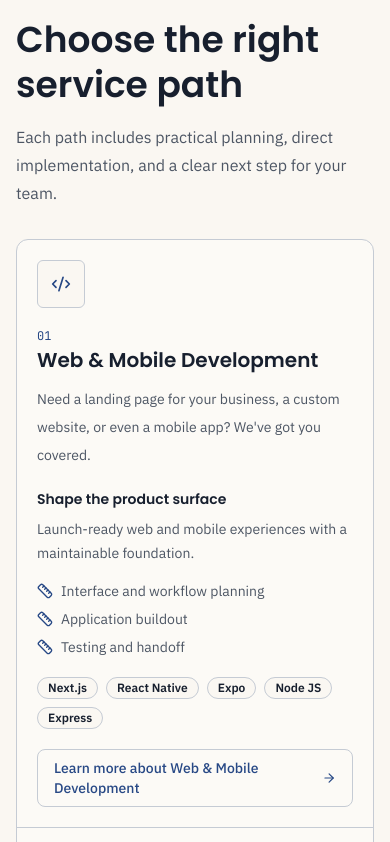
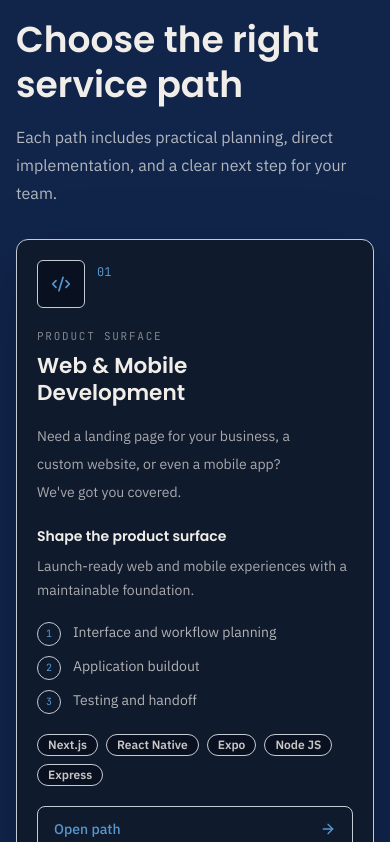
Before and after one commit to NoahJenkins/ark-builder-labs-site, a Next.js app: page /services in a window 390 px wide. Shown: the part 1582-2424 px from the top of the page. Built offline with nearby package versions, Linux system fonts and the light colour scheme.

Commit message:
Fix mobile layout of services section

```diff
--- a/src/components/pages/services-page.tsx
+++ b/src/components/pages/services-page.tsx
@@ -14,7 +14,6 @@ import {
   Code2,
   Compass,
   MessageCircle,
-  Ruler,
 } from "lucide-react"
 
 const iconMap = {
@@ -28,16 +27,19 @@ const serviceNotes = {
     line: "Shape the product surface",
     outcome: "Launch-ready web and mobile experiences with a maintainable foundation.",
     plan: ["Interface and workflow planning", "Application buildout", "Testing and handoff"],
+    measure: "Product surface",
   },
   "cloud-engineering": {
     line: "Make the system reliable",
     outcome: "Infrastructure, deployment, and operations work that helps software hold up under use.",
     plan: ["Architecture review", "Secure deployment path", "Monitoring and cost visibility"],
+    measure: "Operating posture",
   },
   "ai-consulting": {
     line: "Automate with judgment",
     outcome: "AI workflows and agents designed around real business steps, review, and measurement.",
     plan: ["Workflow mapping", "Agent and integration design", "Evaluation and iteration"],
+    measure: "Workflow leverage",
   },
 } as const
 
@@ -174,23 +176,43 @@ export function ServicesPageContent() {
         </div>
       </section>
 
-      <section id="service-paths" className="border-b border-border bg-background py-12 md:py-20 lg:py-24">
+      <section id="service-paths" className="relative overflow-hidden border-b border-border bg-[var(--deep-navy)] py-12 text-[oklch(95%_0.008_85)] md:py-20 lg:py-24">
+        <div className="pointer-events-none absolute inset-x-0 -mt-12 h-px bg-[oklch(95%_0.008_85_/_0.16)]" aria-hidden="true" />
         <div className="container mx-auto px-4">
-          <div className="grid gap-8 lg:grid-cols-[0.9fr_1.3fr] lg:items-start">
+          <div className="grid gap-8 lg:grid-cols-[minmax(220px,0.74fr)_minmax(0,1.46fr)] lg:items-start">
             <FadeIn direction="up" className="lg:pl-20">
-              <p className="mb-4 text-xs font-semibold uppercase tracking-[0.22em] text-primary">
+              <p className="mb-4 text-xs font-semibold uppercase tracking-[0.22em] text-[var(--field-amber)]">
                 Existing Services
               </p>
-              <h2 className="max-w-md font-[family-name:var(--font-ledger)] text-4xl font-semibold leading-tight text-foreground md:text-[2.75rem]">
+              <h2 className="max-w-md font-[family-name:var(--font-ledger)] text-4xl font-semibold leading-tight md:text-[2.75rem]">
                 Choose the right service path
               </h2>
-              <p className="mt-4 max-w-lg text-base leading-7 text-muted-foreground md:text-lg md:leading-8">
+              <p className="mt-4 max-w-lg text-base leading-7 text-[oklch(95%_0.008_85_/_0.72)] md:text-lg md:leading-8">
                 Each path includes practical planning, direct implementation, and a clear next step for your team.
               </p>
+              <div className="mt-8 hidden max-w-sm rounded-lg border border-[oklch(95%_0.008_85_/_0.18)] bg-[oklch(95%_0.008_85_/_0.04)] p-4 lg:block">
+                <p className="font-mono text-[11px] uppercase tracking-[0.18em] text-[oklch(95%_0.008_85_/_0.52)]">
+                  Service plan format
+                </p>
+                <div className="mt-4 grid grid-cols-[auto_1fr] gap-x-3 gap-y-3 text-sm text-[oklch(95%_0.008_85_/_0.7)]">
+                  <span className="font-mono text-xs text-[var(--field-amber)]">01</span>
+                  <span>Define the working surface</span>
+                  <span className="font-mono text-xs text-[var(--field-amber)]">02</span>
+                  <span>Build the durable path</span>
+                  <span className="font-mono text-xs text-[var(--field-amber)]">03</span>
+                  <span>Leave the handoff clear</span>
+                </div>
+              </div>
             </FadeIn>
 
             <FadeIn direction="up" delay={0.1}>
-              <div className="overflow-hidden rounded-xl border border-border bg-card">
+              <div className="overflow-hidden rounded-xl border border-[oklch(95%_0.008_85_/_0.2)] bg-[oklch(22%_0.04_262)] shadow-[0_24px_70px_oklch(12%_0.03_262_/_0.28)]">
+                <div className="hidden border-b border-[oklch(95%_0.008_85_/_0.14)] bg-[oklch(95%_0.008_85_/_0.035)] px-5 py-3 font-mono text-[11px] uppercase tracking-[0.16em] text-[oklch(95%_0.008_85_/_0.54)] lg:grid lg:grid-cols-[84px_1fr_1fr_160px]">
+                  <span>Ref</span>
+                  <span>Service</span>
+                  <span>Plan</span>
+                  <span className="text-right">Next</span>
+                </div>
                 {SERVICES.map((service, index) => {
                   const Icon = iconMap[service.icon as keyof typeof iconMap]
                   const note = serviceNotes[service.id as keyof typeof serviceNotes]
@@ -199,53 +221,65 @@ export function ServicesPageContent() {
                     <article
                       key={service.id}
                       aria-label={`${service.title} service path`}
-                      className="grid gap-5 border-b border-border p-5 last:border-b-0 md:grid-cols-[64px_1fr] lg:grid-cols-[64px_minmax(210px,0.9fr)_minmax(250px,1.1fr)_176px] lg:items-start"
+                      className="group relative grid gap-5 border-b border-[oklch(95%_0.008_85_/_0.14)] p-5 last:border-b-0 sm:p-6 lg:grid-cols-[84px_minmax(220px,0.9fr)_minmax(290px,1.1fr)_150px] lg:items-start"
                     >
-                      <div className="flex h-12 w-12 items-center justify-center rounded-md border border-[var(--ledger-line)] bg-background text-primary">
-                        <Icon className="h-5 w-5" />
+                      <div className="flex items-start gap-3 lg:block">
+                        <div className="flex h-12 w-12 items-center justify-center rounded-md border border-[oklch(66%_0.105_246_/_0.42)] bg-[oklch(18%_0.035_262)] text-[oklch(66%_0.105_246)] transition-colors duration-200 group-hover:border-[oklch(74%_0.11_85_/_0.7)] group-hover:text-[var(--field-amber)]">
+                          <Icon className="h-5 w-5" />
+                        </div>
+                        <p className="pt-1 font-mono text-xs text-[oklch(66%_0.105_246)] lg:mt-4 lg:pt-0">
+                          {String(index + 1).padStart(2, "0")}
+                        </p>
                       </div>
 
                       <div>
-                        <p className="font-mono text-xs text-primary">
-                          {String(index + 1).padStart(2, "0")}
+                        <p className="mb-2 font-mono text-[11px] uppercase tracking-[0.16em] text-[oklch(95%_0.008_85_/_0.5)]">
+                          {note.measure}
                         </p>
-                        <h3 className="mt-1 text-xl font-semibold leading-tight text-foreground">
+                        <h3 className="max-w-[13rem] text-[1.35rem] font-semibold leading-tight text-[oklch(95%_0.008_85)]">
                           {service.title}
                         </h3>
-                        <p className="mt-3 text-sm leading-7 text-muted-foreground">
+                        <p className="mt-4 max-w-[31ch] text-sm leading-7 text-[oklch(95%_0.008_85_/_0.68)]">
                           {service.description}
                         </p>
                       </div>
 
-                      <div className="md:col-start-2 lg:col-start-auto">
-                        <h4 className="text-sm font-semibold text-foreground">{note.line}</h4>
-                        <p className="mt-2 text-sm leading-6 text-muted-foreground">{note.outcome}</p>
+                      <div>
+                        <h4 className="text-sm font-semibold text-[oklch(95%_0.008_85)]">{note.line}</h4>
+                        <p className="mt-2 max-w-[42ch] text-sm leading-6 text-[oklch(95%_0.008_85_/_0.68)]">{note.outcome}</p>
 
-                        <ul className="mt-4 grid gap-2 text-sm text-muted-foreground sm:grid-cols-3 lg:grid-cols-1">
-                          {note.plan.map((item) => (
-                            <li key={item} className="flex gap-2">
-                              <Ruler className="mt-0.5 h-4 w-4 shrink-0 text-primary" />
+                        <ol className="mt-5 grid gap-2.5 text-sm text-[oklch(95%_0.008_85_/_0.72)]">
+                          {note.plan.map((item, planIndex) => (
+                            <li key={item} className="grid grid-cols-[1.75rem_1fr] items-start gap-2">
+                              <span className="flex h-6 w-6 items-center justify-center rounded-full border border-[oklch(66%_0.105_246_/_0.38)] font-mono text-[10px] text-[oklch(66%_0.105_246)]">
+                                {planIndex + 1}
+                              </span>
                               <span>{item}</span>
                             </li>
                           ))}
-                        </ul>
+                        </ol>
 
-                        <div className="mt-5 flex flex-wrap gap-2">
+                        <div className="mt-5 flex flex-wrap gap-2" aria-label={`${service.title} technologies`}>
                           {service.technologies.slice(0, 5).map((tech) => (
-                            <Badge key={tech} variant="secondary" className="border border-border bg-background">
+                            <Badge
+                              key={tech}
+                              variant="secondary"
+                              className="border border-[oklch(66%_0.105_246_/_0.28)] bg-[oklch(18%_0.035_262)] text-[oklch(95%_0.008_85_/_0.82)]"
+                            >
                               {tech}
                             </Badge>
                           ))}
                         </div>
                       </div>
 
-                      <div className="flex items-start md:col-start-2 lg:col-start-auto lg:justify-end">
+                      <div className="flex items-start lg:justify-end">
                         <Link
                           href={`/services/${encodePathSegment(service.id)}`}
-                          className="inline-flex min-h-11 items-center gap-2 rounded-lg border border-primary px-4 py-2 text-sm font-medium text-primary transition-colors hover:bg-primary hover:text-primary-foreground focus-visible:outline-none focus-visible:ring-2 focus-visible:ring-ring focus-visible:ring-offset-2"
+                          aria-label={`Learn more about ${service.title}`}
+                          className="inline-flex min-h-11 w-full items-center justify-between gap-3 rounded-lg border border-[oklch(66%_0.105_246_/_0.42)] px-4 py-3 text-sm font-medium text-[oklch(66%_0.105_246)] transition-colors duration-200 hover:border-[var(--field-amber)] hover:bg-[oklch(95%_0.008_85_/_0.08)] hover:text-[var(--field-amber)] focus-visible:outline-none focus-visible:ring-2 focus-visible:ring-[var(--field-amber)] focus-visible:ring-offset-2 focus-visible:ring-offset-[var(--deep-navy)] lg:max-w-[150px]"
                         >
-                          Learn more about {service.title}
-                          <ArrowRight className="h-4 w-4" />
+                          <span>Open path</span>
+                          <ArrowRight className="h-4 w-4 shrink-0" />
                         </Link>
                       </div>
                     </article>
```
